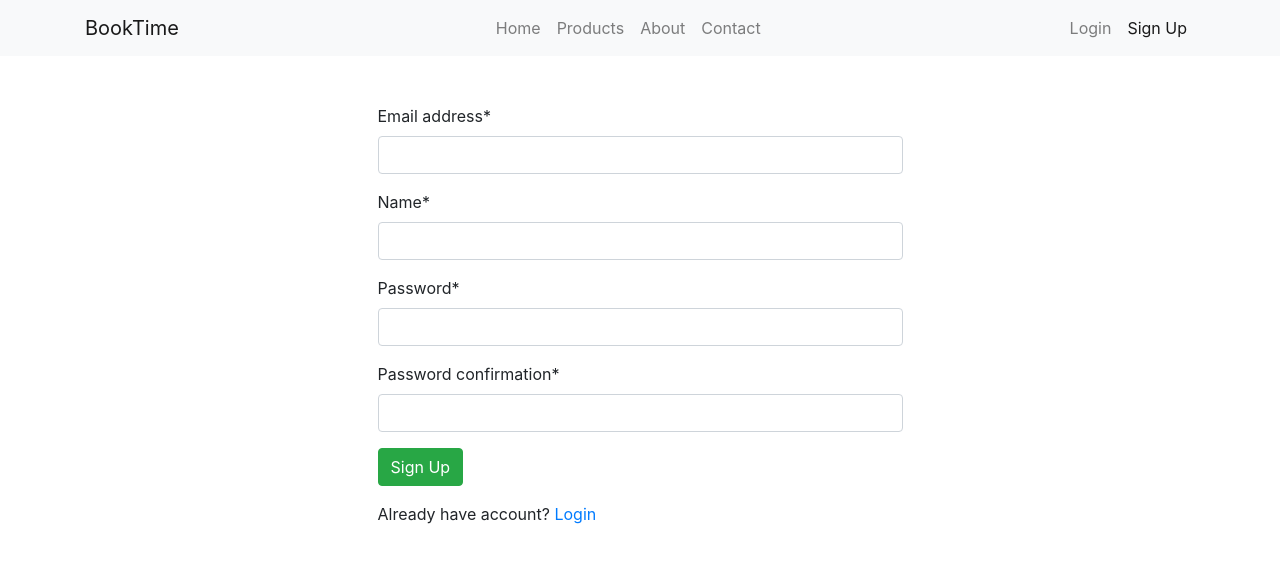
After one commit to ZendaInnocent/simple-online-book-store, a Django app: page /accounts/signup/ in a window 1280 px wide. The commit adds this page. Shown: the top 563 px of the page. Run offline with Django 3.2, Linux system fonts and the light colour scheme; some libraries are stand-ins or nearby versions.

Commit message:
feat: add user registration page

```diff
--- a/accounts/templates/registration/login.html
+++ b/accounts/templates/registration/login.html
@@ -14,7 +14,7 @@
                 <a href="{% url 'accounts:password_change' %}">Forgot Password?</a>
             </p>
             <p>
-                Don't have account? <a href="">Register</a>
+                Don't have account? <a href="{% url 'accounts:signup' %}">Register</a>
             </p>
         </div>
     </div>
--- /dev/null
+++ b/accounts/templates/registration/signup.html
@@ -0,0 +1,19 @@
+{% extends 'main/base.html' %}
+{% load crispy_forms_tags %}
+
+{% block content %}
+
+    <div class="container col-md-6 my-5">
+        <form method="POST">
+            {% csrf_token %}
+            {{ form | crispy }}
+            <button type="submit" class="btn btn-success">Sign Up</button>
+        </form>
+        <div class="mt-3">
+            <p>
+                Already have account? <a href="{% url 'accounts:login' %}">Login</a>
+            </p>
+        </div>
+    </div>
+
+{% endblock content %}
--- a/accounts/urls.py
+++ b/accounts/urls.py
@@ -1,7 +1,10 @@
 from django.urls import path, include
+
+from accounts import views
 
 app_name = 'accounts'
 
 urlpatterns = [
     path('', include('django.contrib.auth.urls')),
+    path('signup/', views.UserRegistrationView.as_view(), name='signup'),
 ]
--- a/accounts/views.py
+++ b/accounts/views.py
@@ -1,3 +1,10 @@
 from django.shortcuts import render
+from django.views.generic import CreateView
 
-# Create your views here.
+from accounts import forms
+
+
+class UserRegistrationView(CreateView):
+    form_class = forms.UserCreationForm
+    template_name = 'registration/signup.html'
+    success_url = '/'
--- a/main/templates/main/base.html
+++ b/main/templates/main/base.html
@@ -22,6 +22,7 @@
                 <span class="navbar-toggler-icon"></span>
             </button>
             <div class="collapse navbar-collapse" id="collapsibleNavId">
+
                 <ul class="navbar-nav ml-auto mt-2 mt-lg-0">
                     <li class="nav-item
                         {% if request.path == '/' %}
@@ -52,6 +53,7 @@
                         <a class="nav-link" href="{% url 'main:contact' %}">Contact</a>
                     </li>
                 </ul>
+
                 <ul class="navbar-nav ml-auto">
                     {% if request.user.is_authenticated %}
                         <li class="nav-item
@@ -69,8 +71,16 @@
                         ">
                             <a class="nav-link" href="{% url 'accounts:login' %}">Login</a>
                         </li>
+                        <li class="nav-item
+                        {% if request.path == '/accounts/signup/' %}
+                            active
+                        {% endif %}
+                        ">
+                            <a class="nav-link" href="{% url 'accounts:signup' %}">Sign Up</a>
+                        </li>
                     {% endif %}
                 </ul>
+
             </div>
         </div>
     </nav>
```
Also changed, not shown: db.sqlite3.
